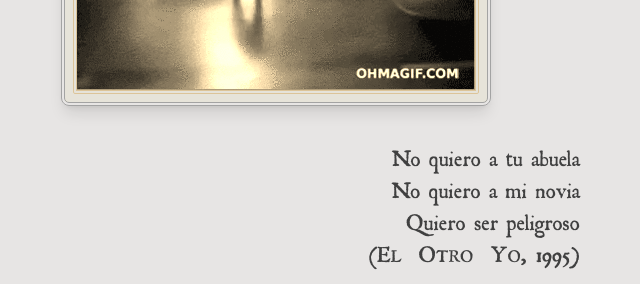
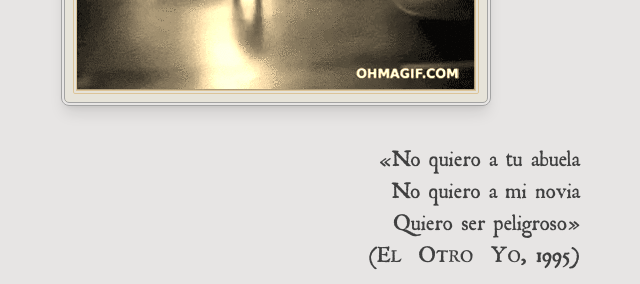
Before and after one commit to juliofuertesIV/un-dia-de-furia, a React (Vite) app: page / in a window 1280 px wide. Shown: the part 1000-1284 px from the top of the page, without its empty margins (364-1004 px from the left). Built offline with nearby package versions, Linux system fonts and the light colour scheme.

Commit message:
aesthetics

```diff
--- a/src/components/Intro.tsx
+++ b/src/components/Intro.tsx
@@ -5,9 +5,9 @@ export default function Intro() {
         <section className="text-right font-antique text-2xl max-w-2xl mx-auto text-neutral-700 min-h-screen px-8">
             <PoemImage src={ 'intro' }/>
             <div className="pt-8">
-                <h4>No quiero a tu abuela</h4>
+                <h4>«No quiero a tu abuela</h4>
                 <h4>No quiero a mi novia</h4>
-                <h4>Quiero ser peligroso</h4>
+                <h4>Quiero ser peligroso»</h4>
                 <h5>
                     (E<span className="uppercase text-lg">l</span>&nbsp;
                     O<span className="uppercase text-lg">tro</span>&nbsp;
```
